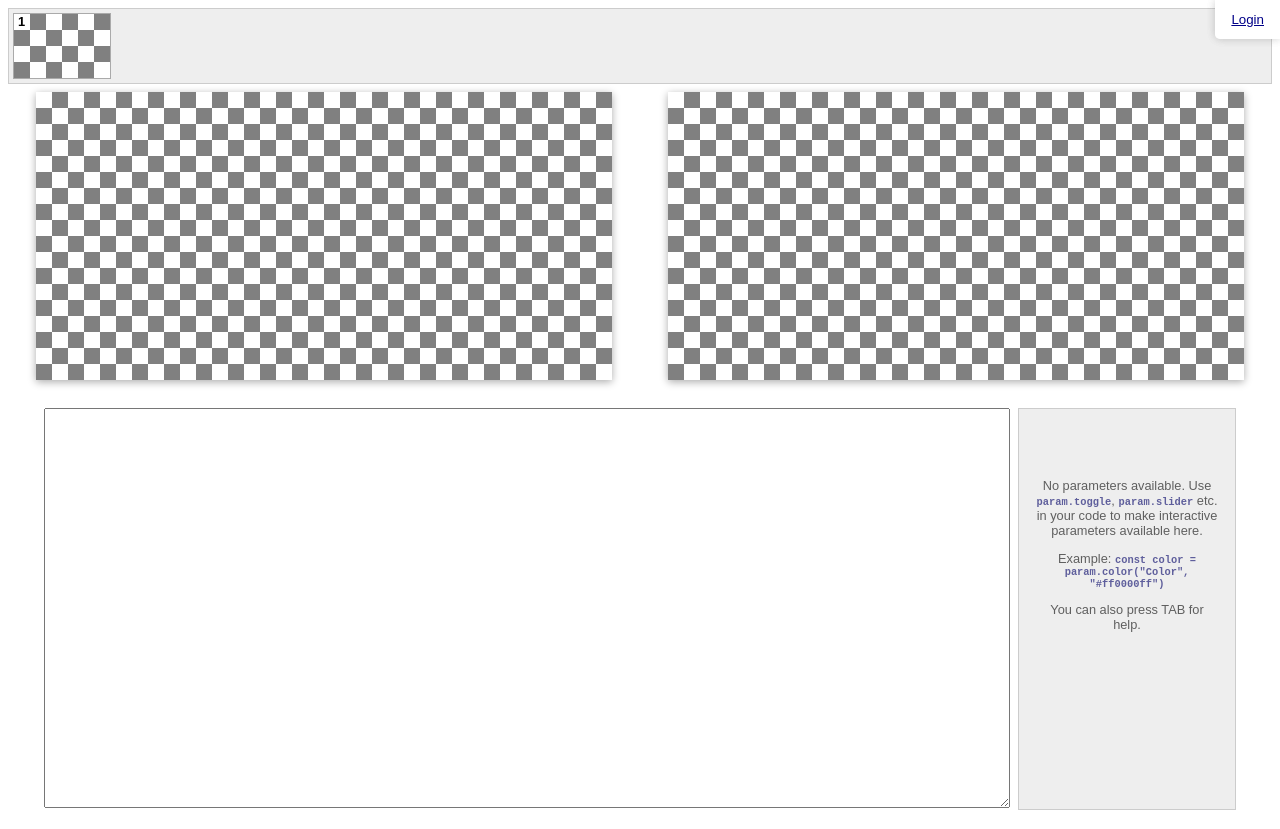
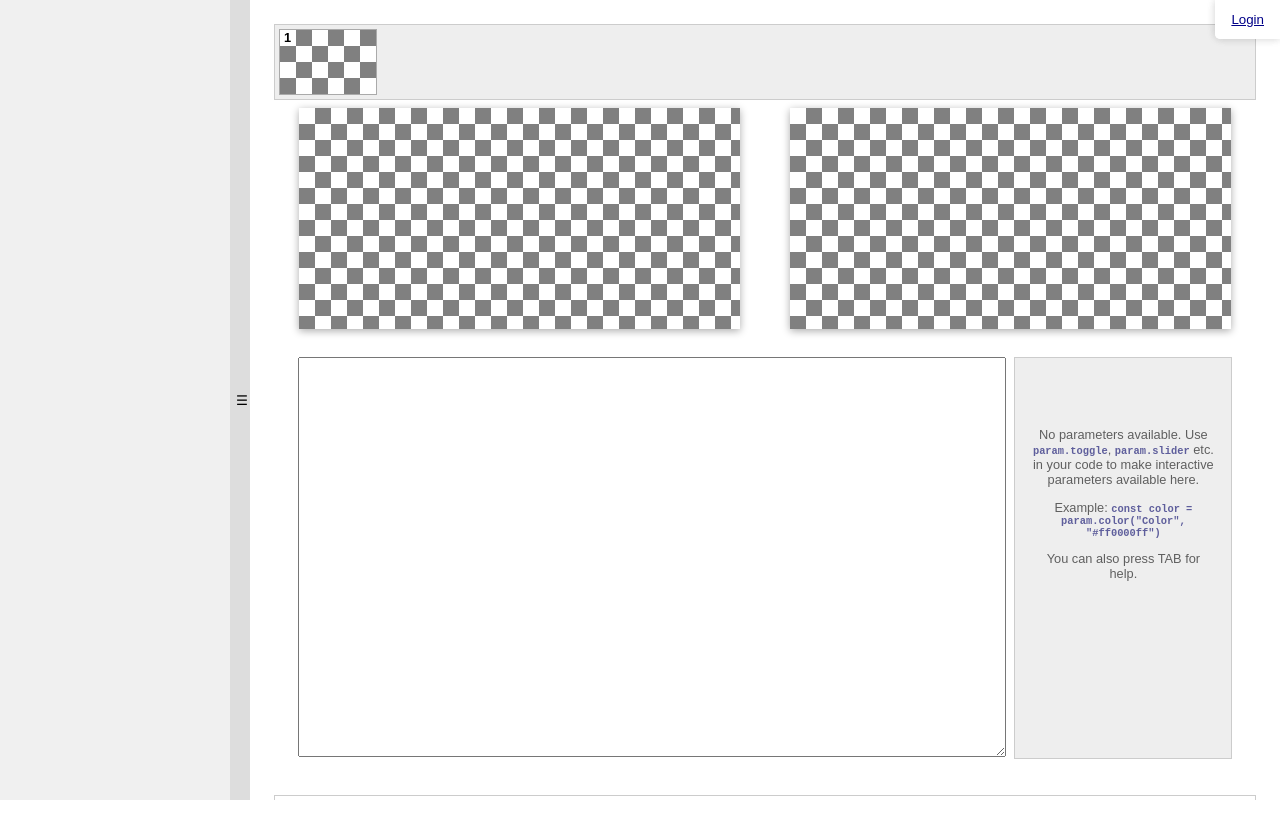
Before and after one commit to marverati/image-lib-js, a website built with Parcel: page src/editor/editor.html in a window 1280 px wide. Shown: the top 829 px of the page. After the commit the page ends 800 px from the top, so only its background shows below. Built offline with nearby package versions, Linux system fonts and the light colour scheme.

Commit message:
Add DIV for file tree

```diff
--- a/src/editor/editor.html
+++ b/src/editor/editor.html
@@ -22,7 +22,7 @@
 
         #preview-container canvas {
             flex: 0 0 1;
-            max-width: 45vw;
+            max-width: 45%;
             max-height: 40vh;
         }
 
@@ -124,7 +124,7 @@
             flex-direction: row;
             justify-content: space-around;
             align-items: flex-start;
-            margin: 24px 2.5vw;
+            margin: 24px 2%;
         }
 
         #editor-text {
@@ -191,9 +191,77 @@
             height: 100%;
         }
 
+        #file-tree-container {
+            display: flex;
+            flex-direction: row;
+            position: relative;
+            width: 250px; /* Initial width of the file tree */
+            transition: width 0.3s ease;
+            height: 100vh; /* Make it full height */
+        }
+
+        #file-tree {
+            width: 100%;
+            background-color: #f0f0f0;
+            border-right: 1px solid #ccc;
+            overflow-y: auto;
+            transition: width 0.3s ease;
+        }
+
+        #file-tree-toggle {
+            position: absolute;
+            right: 0;
+            top: 0;
+            bottom: 0;
+            width: 20px;
+            background-color: #ddd;
+            border: none;
+            cursor: pointer;
+            transition: right 0.3s ease;
+        }
+
+        #file-tree-container.collapsed {
+            width: 20px; /* Width when collapsed */
+        }
+
+        #file-tree-container.collapsed #file-tree {
+            width: 0;
+            overflow: hidden;
+        }
+
+        #file-tree-container.collapsed #file-tree-toggle {
+            right: -20px; /* Move the button to the border */
+        }
+
+        body {
+            margin: 0;
+            min-height: 100vh;
+            display: flex;
+        }
+
+        .main-container {
+            display: flex;
+            flex-direction: row;
+            width: 100%;
+            min-height: 100vh;
+        }
+
+        .content-container {
+            flex: 1;
+            padding: 24px;
+            overflow-y: auto;
+        }
     </style>
 </head>
 <body>
+    <div class="main-container">
+        <div id="file-tree-container">
+            <div id="file-tree">
+                <!-- File tree content goes here -->
+            </div>
+            <button id="file-tree-toggle">☰</button>
+        </div>
+        <div class="content-container">
             <div id="image-storage"></div>
             <div id="preview-container">
                 <canvas id="source-canvas" class="checkerboard" width="1024" height="512"></canvas>
@@ -216,5 +284,13 @@
                 </div>
             </div>
             <div id="example-container"></div>
+        </div>
+    </div>
+    <script>
+        document.getElementById('file-tree-toggle').addEventListener('click', function() {
+            const container = document.getElementById('file-tree-container');
+            container.classList.toggle('collapsed');
+        });
+    </script>
 </body>
 </html>
```
Lines whose indentation alone changed are shown as unchanged.
